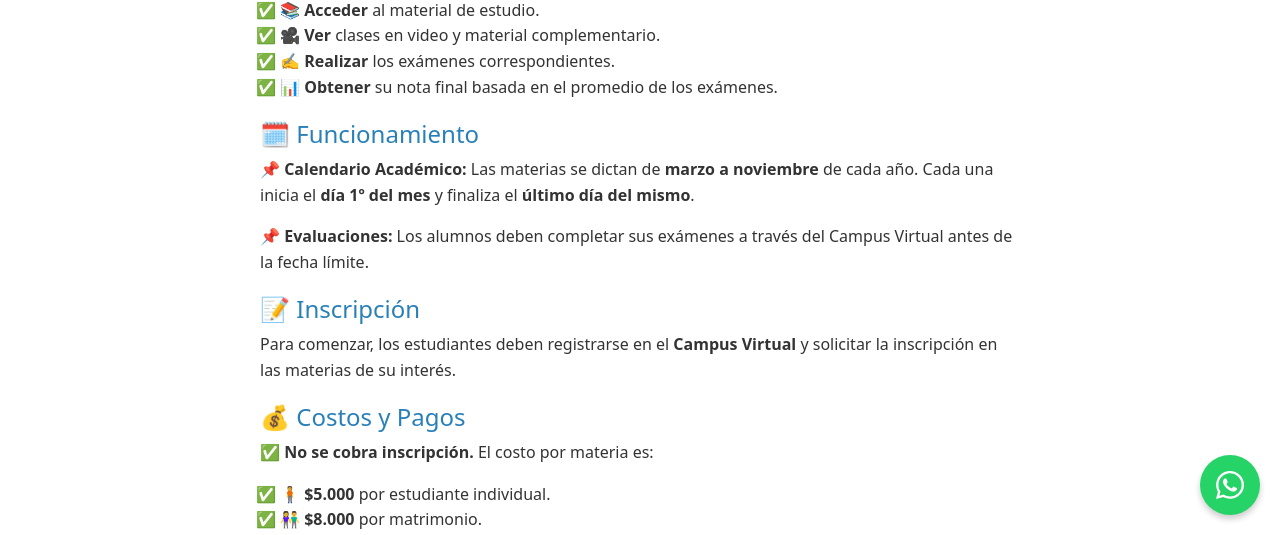
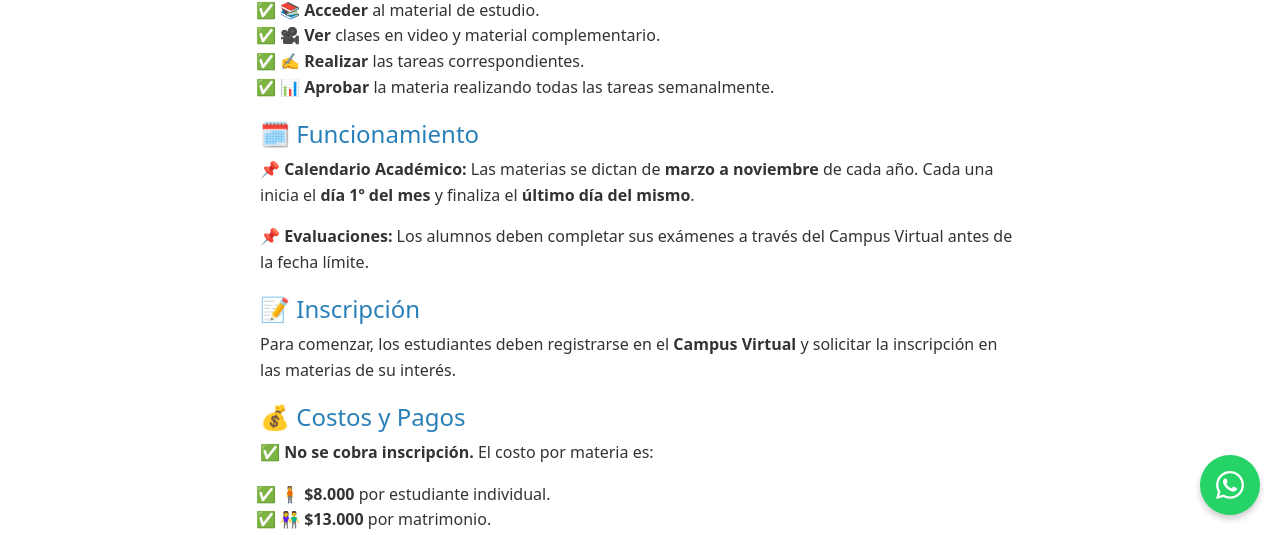
Before and after one commit to GerCenturion/escuela-de-misiones, a React (Vite) app: page /about in a window 1280 px wide. Shown: the part 265-800 px from the top of the page. Built offline with nearby package versions, Linux system fonts and the light colour scheme; no server answers.

Commit message:
modificar informacion

```diff
--- a/src/pages/About.jsx
+++ b/src/pages/About.jsx
@@ -22,11 +22,10 @@ const About = () => {
           🎥 <strong>Ver</strong> clases en video y material complementario.
         </li>
         <li>
-          ✍️ <strong>Realizar</strong> los exámenes correspondientes.
+          ✍️ <strong>Realizar</strong> las tareas correspondientes.
         </li>
         <li>
-          📊 <strong>Obtener</strong> su nota final basada en el promedio de los
-          exámenes.
+          📊 <strong>Aprobar</strong> la materia realizando todas las tareas semanalmente.
         </li>
       </ul>
 
@@ -56,10 +55,10 @@ const About = () => {
       </p>
       <ul className="about-list">
         <li>
-          🧍 <strong>$5.000</strong> por estudiante individual.
+          🧍 <strong>$8.000</strong> por estudiante individual.
         </li>
         <li>
-          👫 <strong>$8.000</strong> por matrimonio.
+          👫 <strong>$13.000</strong> por matrimonio.
         </li>
       </ul>
 
```
